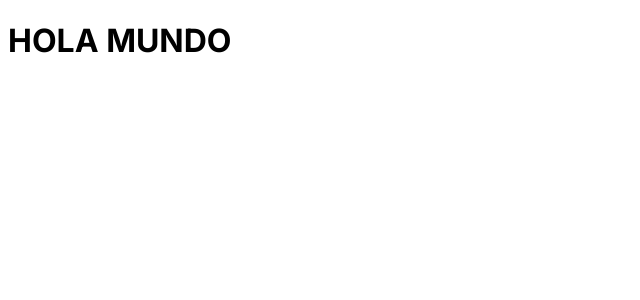
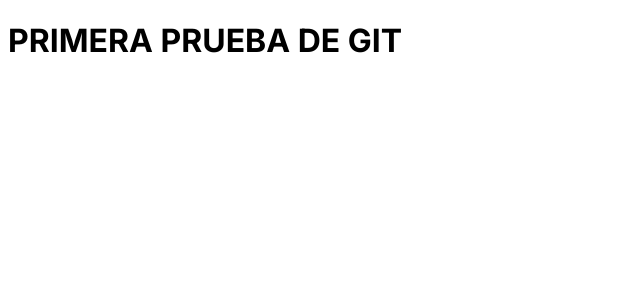
Before and after one commit to TypicalJustice/Grupo6_PW, a Next.js app in the folder grupo6-app/: page / in a window 1280 px wide. Shown: the top 300 px of the page, without its empty margins (0-640 px from the left). Built offline with nearby package versions, Linux system fonts and the light colour scheme.

Commit message:
primeraprueba

```diff
--- a/grupo6-app/src/app/page.js
+++ b/grupo6-app/src/app/page.js
@@ -4,7 +4,7 @@ import styles from './page.module.css'
 export default function Home() {
   return (
     <main>
-      <h1>HOLA MUNDO</h1>
+      <h1>PRIMERA PRUEBA DE GIT</h1>
     </main>
   )
 }
```
